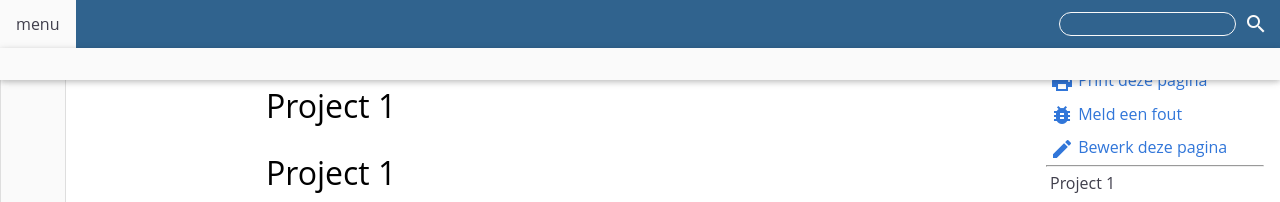
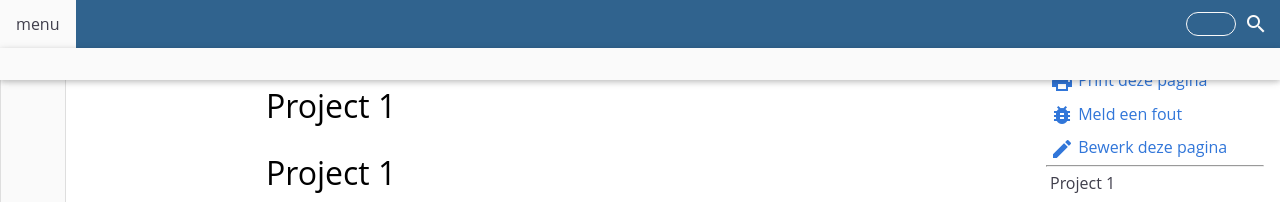
Before and after one commit to Pius-X-Antwerpen/digitale-leraar, a Jekyll site: the page built from index.md, in a window 1280 px wide. Shown: the top 202 px of the page. Built offline with Jekyll 4.4.1, drawn with Linux system fonts in a browser that asks for light colours; our own code applies the rules of GitHub Pages for plain Markdown files.

Commit message:
Update components.scss

```diff
--- a/_sass/components.scss
+++ b/_sass/components.scss
@@ -97,13 +97,16 @@ footer {
 #topNav .search input[type="text"] {
     border: 1px solid var(--light);
     border-radius: 50px;
+    color: var(--light);
+    width: 50px;
 }
 
 #topNav .search input[type="text"]:focus {
     outline: none;
     background-color: var(--light);
     border-radius: 50px;
-    width: 300px;
+    width: 200px;
+    color: var(--dark);
 }
 
 #topNav .dropdown .dropdownWindow {
```
